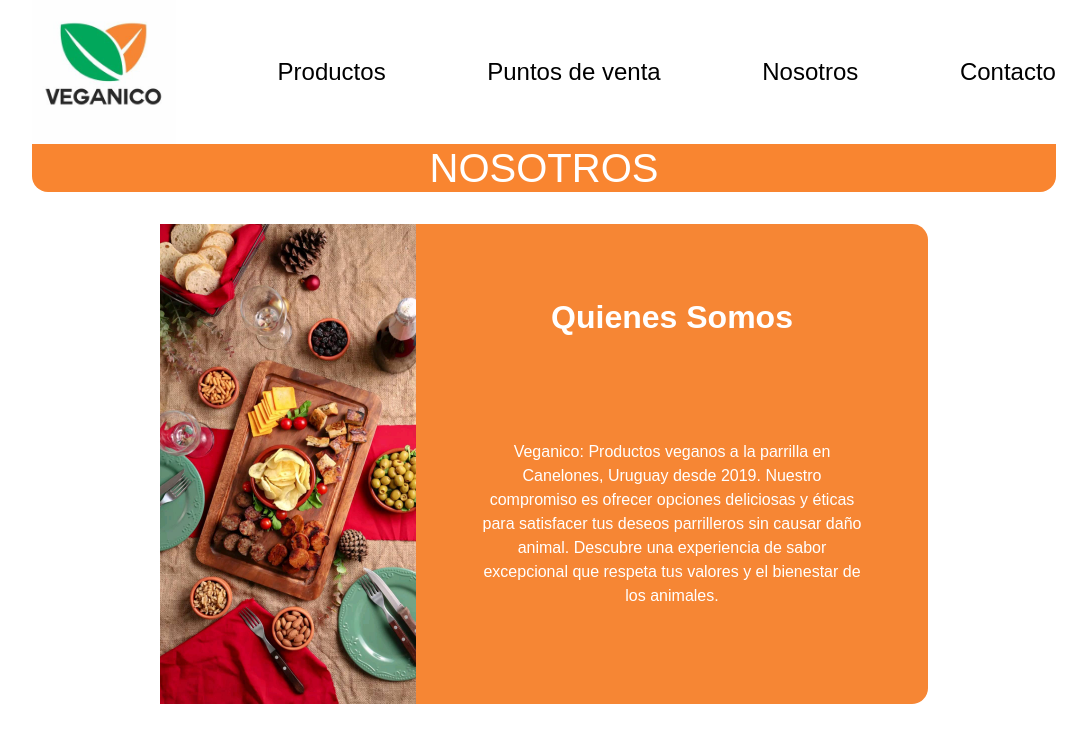
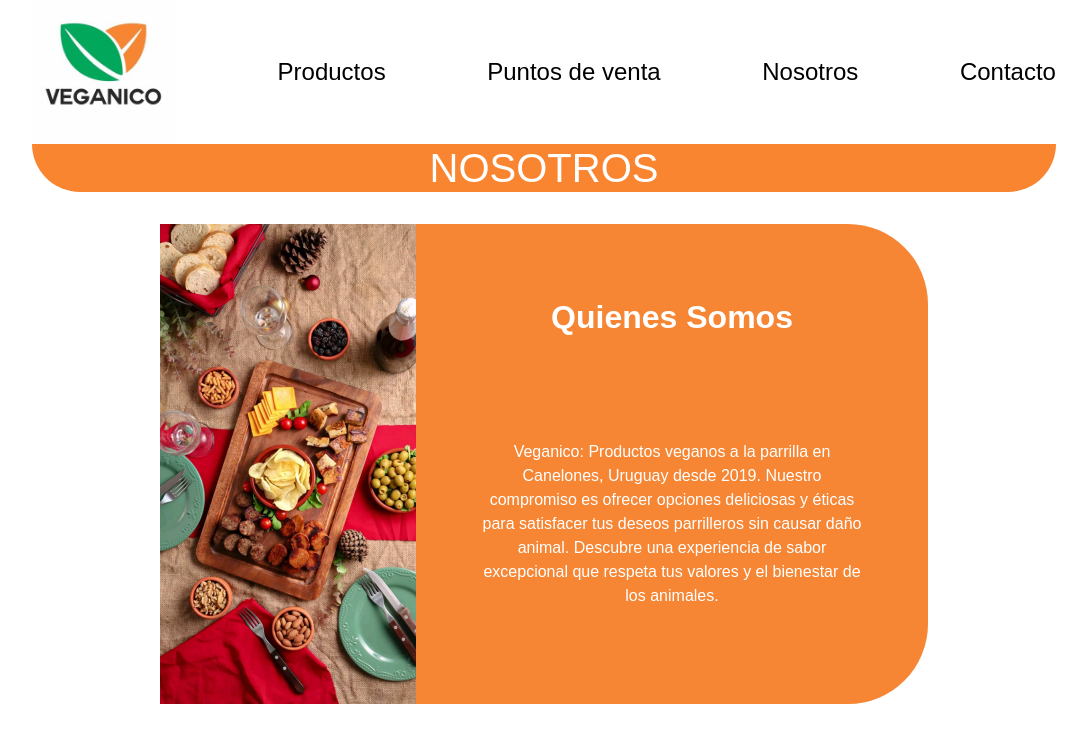
Before and after one commit to gedodev/PreEntrega2-Dorta, a website: page pages/nosotros.html in a window 1280 px wide. Shown: the top 749 px of the page, without its empty margins (96-1183 px from the left). Drawn offline with nearby package versions, Linux system fonts and the light colour scheme; a web font is replaced by a local one.

```diff
--- /dev/null
+++ b/package.json
@@ -0,0 +1,5 @@
+{
+  "dependencies": {
+    "aos": "^2.3.4"
+  }
+}
--- a/sass/_index.scss
+++ b/sass/_index.scss
@@ -81,4 +81,8 @@
    }
   }
 
+  .title-orange{
+    display: none;
+  }
+
 }
--- a/sass/_nosotros.scss
+++ b/sass/_nosotros.scss
@@ -20,7 +20,7 @@
     text-align: center;
     color: white;
     background-color: #f68634;
-    border-radius: 0 1rem 0 0;
+    border-radius: 0 5rem 0 0;
     font-weight: 600;
     h2{
         font-weight: 700;
@@ -35,7 +35,7 @@
     text-align: center;
     color: white;
     background-color: #f68634;
-    border-radius: 0 0 1rem 0;
+    border-radius: 0 0 5rem 0;
     > *{
      width: 75%;
     }
--- a/sass/styles.scss
+++ b/sass/styles.scss
@@ -114,7 +114,7 @@
   font-weight: 500;
   font-size: 2.5rem;
   word-spacing: 12rem;
-  border-radius: 0 0 1rem 1rem;
+  border-radius: 0 0 10rem 10rem;
 }
 
 .hidden-title{
@@ -188,10 +188,6 @@
     margin: none;
   }
 
-  .title-orange{
-    border-radius: 0 0 10rem 10rem;
-  }
-
   main {
     width: 100%;
   }
```
Also changed, not shown: css/styles.css, 3 other files.
